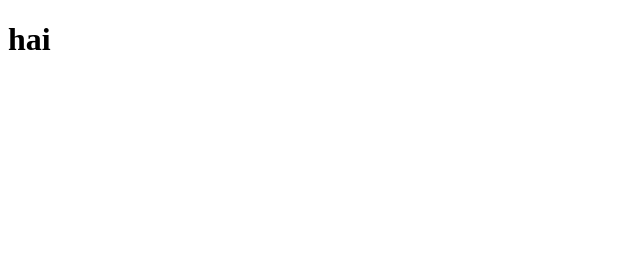
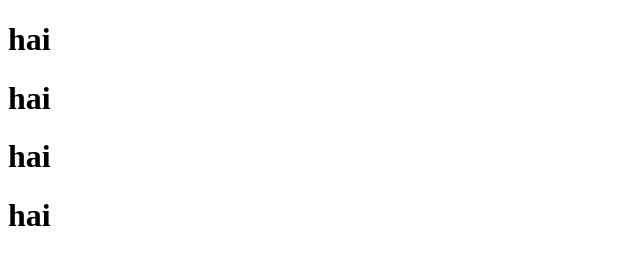
Before and after one commit to ashir07/sample, a plain HTML site: page index.html in a window 1280 px wide. Shown: the whole page, without its empty margins (0-640 px from the left). Drawn offline with Linux system fonts and the light colour scheme.

Commit message:
added h tag

```diff
--- a/index.html
+++ b/index.html
@@ -7,5 +7,8 @@
 </head>
 <body>
     <h1>hai</h1>
+    <h1>hai</h1>
+    <h1>hai</h1>
+    <h1>hai</h1>
 </body>
 </html>
```
